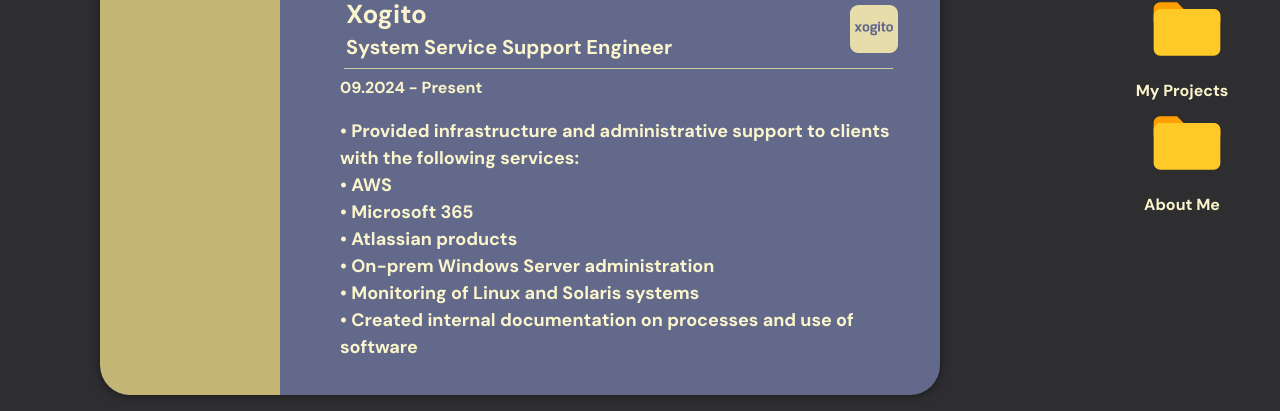
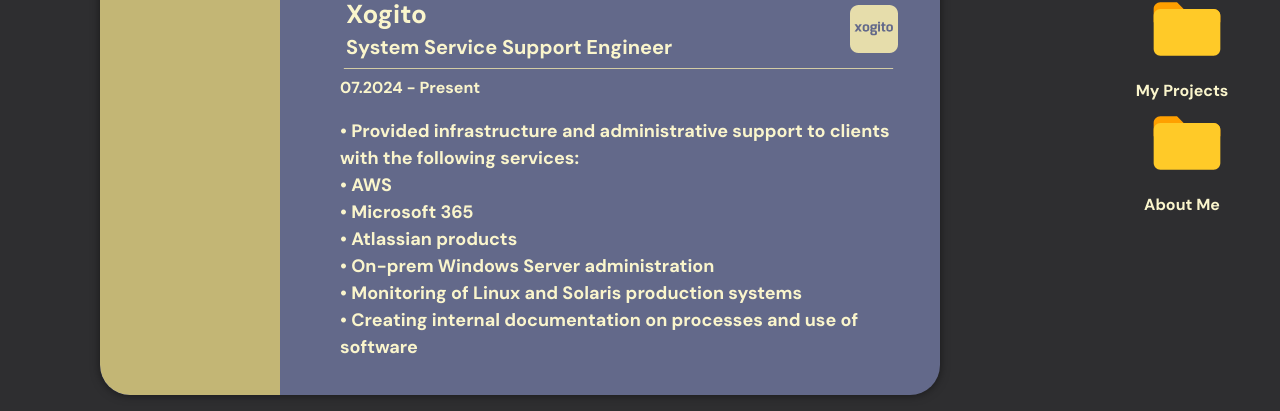
Before and after one commit to MoesianJackal/teddyos, a React (Vite) app: page /experience/xogito in a window 1280 px wide. Shown: the part 205-616 px from the top of the page. Built offline with nearby package versions, Linux system fonts and the light colour scheme.

Commit message:
Fixed typo

```diff
--- a/src/pages/experience/XogitoExperiencePage.jsx
+++ b/src/pages/experience/XogitoExperiencePage.jsx
@@ -59,14 +59,15 @@
             }
             alt="text separator line"
           />
-          <span className="date-xogito">09.2024 - Present</span>
+          <span className="date-xogito">07.2024 - Present</span>
           <p className="jd-xogito">
             • Provided infrastructure and administrative support to clients with
             the following services: <br></br>• AWS <br></br>• Microsoft 365
             <br></br>• Atlassian products <br></br>• On-prem Windows Server
             administration
-            <br></br>• Monitoring of Linux and Solaris systems <br></br>•
-            Created internal documentation on processes and use of software
+            <br></br>• Monitoring of Linux and Solaris production systems{" "}
+            <br></br>• Creating internal documentation on processes and use of
+            software
           </p>
           <img
             className="xogito-logo"
```
